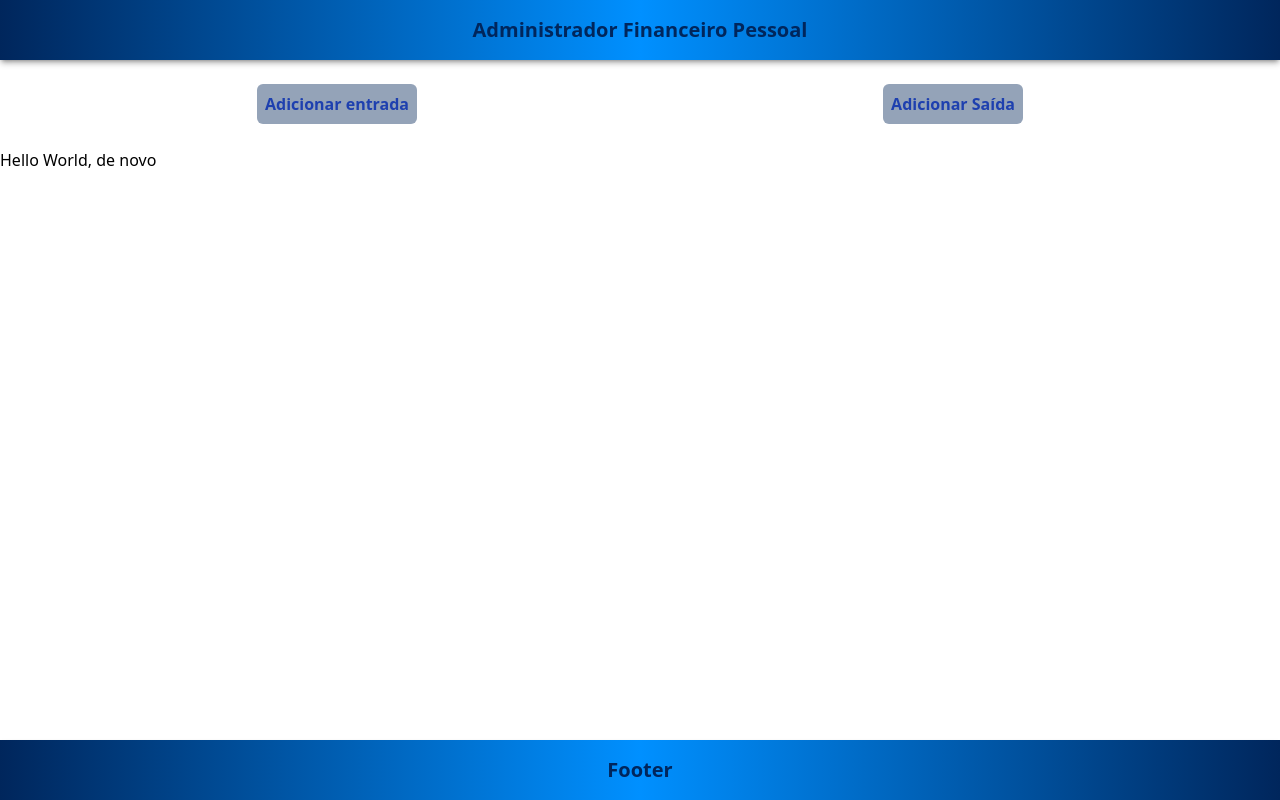
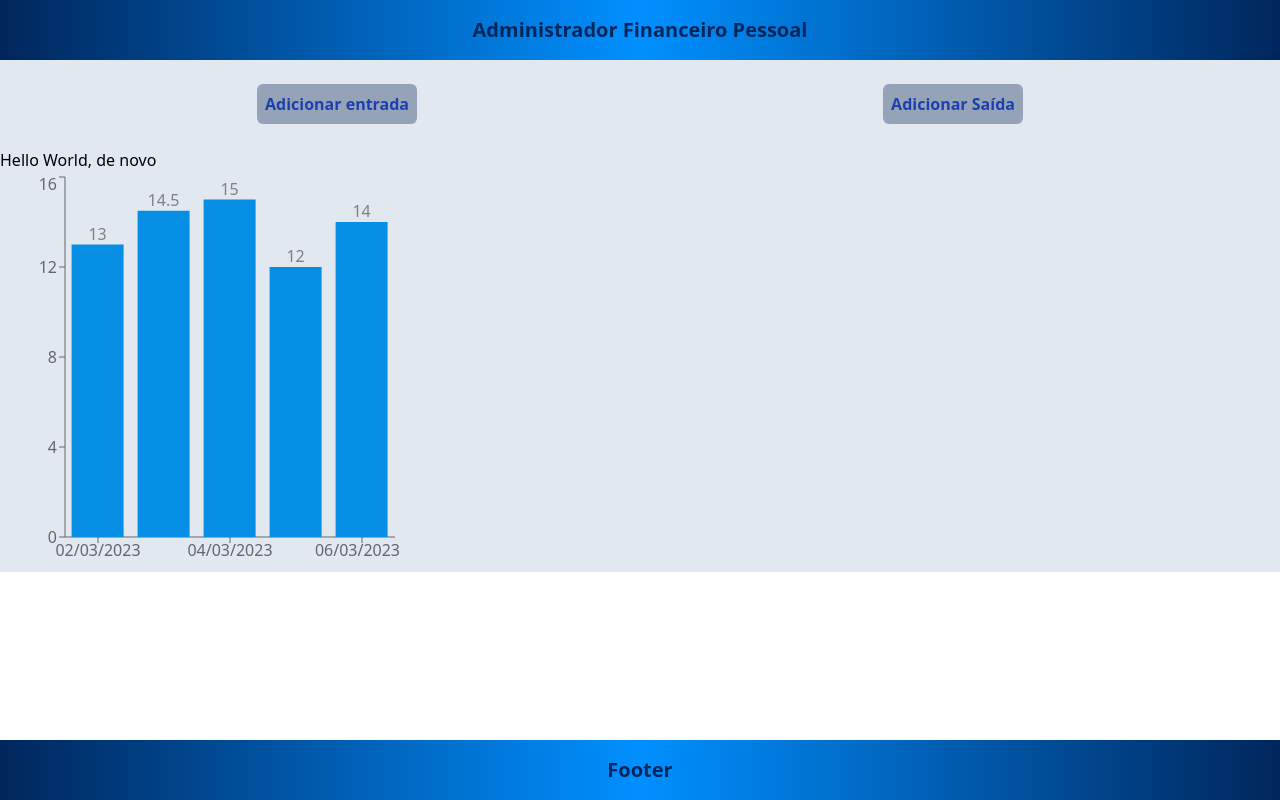
Before and after one commit to RenanJochem98/AdmFinanceiroPessoal, a React (Vite) app in the folder frontend/: page / in a window 1280 px wide. Built offline with nearby package versions, Linux system fonts and the light colour scheme; the HTML template or start-up script is replaced by a standard one.

Commit message:
Cria componente para exibir graficos dos valores das contas.

```diff
--- a/frontend/package.json
+++ b/frontend/package.json
@@ -14,6 +14,7 @@
     "autoprefixer": "^10.4.14",
     "react": "^18.2.0",
     "react-dom": "^18.2.0",
+    "recharts": "^2.7.3",
     "tailwindcss": "^3.3.3"
   },
   "devDependencies": {
--- a/frontend/src/App.tsx
+++ b/frontend/src/App.tsx
@@ -2,6 +2,7 @@
 import './App.css'
 import Header  from './Components/Header'
 import BtnHeader  from './Components/BtnHeader'
+import Contas from './Components/Contas'
 
 function App() {
   // const [count, setCount] = useState(0)
@@ -9,12 +10,13 @@ function App() {
   return (
     <div>
       <Header />
-      <main className="">
+      <main className="bg-slate-200">
         <nav className='mx-auto flex items-center justify-between p-6'>
           <BtnHeader texto="Adicionar entrada" />
           <BtnHeader texto="Adicionar Saída"/>
         </nav>
         Hello World, de novo
+        <Contas />
       </main>
       <footer className='fixed bottom-0 text-center font-bold bg-gradient-to-r from-primaria  via-secundaria to-primaria
          text-primaria w-full p-4 text-xl shadow-md shadow-black/30'>
--- /dev/null
+++ b/frontend/src/Components/Charts/CustomBarChart.tsx
@@ -0,0 +1,43 @@
+import { BarChart, Bar, Tooltip, XAxis, Legend, YAxis } from 'recharts'
+
+// interface IValueOnDate {
+//     value: DoubleRange,
+//     date: Date
+// }
+
+interface IAccount {
+    name: string
+    value: number,
+    date: string,
+    color: string
+}
+
+
+export default function CustomBarChart({accounts}:{accounts:IAccount[]}) {
+    const currentColor = accounts[0].color
+    return (
+        <div>
+            <BarChart  width={400} height={400} data={accounts}>
+                return (
+                    <>
+                        <YAxis />
+                        <Tooltip />
+                        {/* <Legend payload={[{ value: 'date', type: 'line' }]} /> */}
+                        <XAxis dataKey="date" />
+                        <Bar type="monotone" dataKey="value"
+                            label={{ position: 'top' }}
+                            fill={currentColor} />
+                    </>
+                )
+            </BarChart >
+        </div>
+    )
+}
+ {/* <Bar type="monotone" dataKey="valor" stackId="1" fill="cor" >
+                    {
+                        listaContas.map(v => {
+                            return <Cell fill={v.cor} />;
+                        })
+                    }
+                </Bar> */}
+                {/* <Bar type="monotone" dataKey="valor2" stackId={1} fill="blue" /> */}
--- /dev/null
+++ b/frontend/src/Components/Contas.tsx
@@ -0,0 +1,90 @@
+//pacote nivo e react-vis para graficos não funcionam com react 18 (12/08/2023)
+//https://recharts.org/en-US/api/BarChart
+
+import CustomBarChart from "./Charts/CustomBarChart"
+
+
+export default function Contas() {
+    /*const listaContas = [
+        {
+            nome: "BTG Banking",
+            valor: 10.00,
+            data: "01/03/2023",
+            cor: "#013275",
+            valor2: [10.00]
+        },
+        {
+            nome: "BTG Corretora",
+            valor: 11.00,
+            data: "01/03/2023",
+            cor: "#022358",
+            valor2: [11.00]
+        },
+        {
+            nome: "Rico",
+            valor: 12.00,
+            data: "02/03/2023",
+            cor: "#FF5200",
+            valor2: [12.00]
+        },
+        {
+            nome: "Mercado Livre",
+            valor: 13.00,
+            data: "02/03/2023",
+            cor: "#068EE4",
+            valor2: [13.00]
+        }
+    ]*/
+
+    // let listaContasFormatada = {}
+    // listaContas.map(v =>{
+    //     listaContasFormatada[v.data] = {
+    //         nome: v.nome,
+    //         valor: v.valor,
+    //         cor: v.cor
+    //     }
+    // })
+    const lista2 = [
+        {
+            name: "Mercado Livre",
+            value: 13.00,
+            date: "02/03/2023",
+            color: "#068EE4",
+            //valor: [13.00]
+        },
+        {
+            name: "Mercado Livre",
+            value: 14.50,
+            date: "03/03/2023",
+            color: "#068EE4",
+            //valor: [13.00]
+        },
+        {
+            name: "Mercado Livre",
+            value: 15.00,
+            date: "04/03/2023",
+            color: "#068EE4",
+            //valor: [13.00]
+        },
+        {
+            name: "Mercado Livre",
+            value: 12.00,
+            date: "05/03/2023",
+            color: "#068EE4",
+            //valor: [13.00]
+        },
+        {
+            name: "Mercado Livre",
+            value: 14.00,
+            date: "06/03/2023",
+            color: "#068EE4",
+            //valor: [13.00]
+        }
+    ]
+
+    return (
+        <div>
+            <CustomBarChart accounts={lista2}/>
+        </div>
+    )
+}
```
